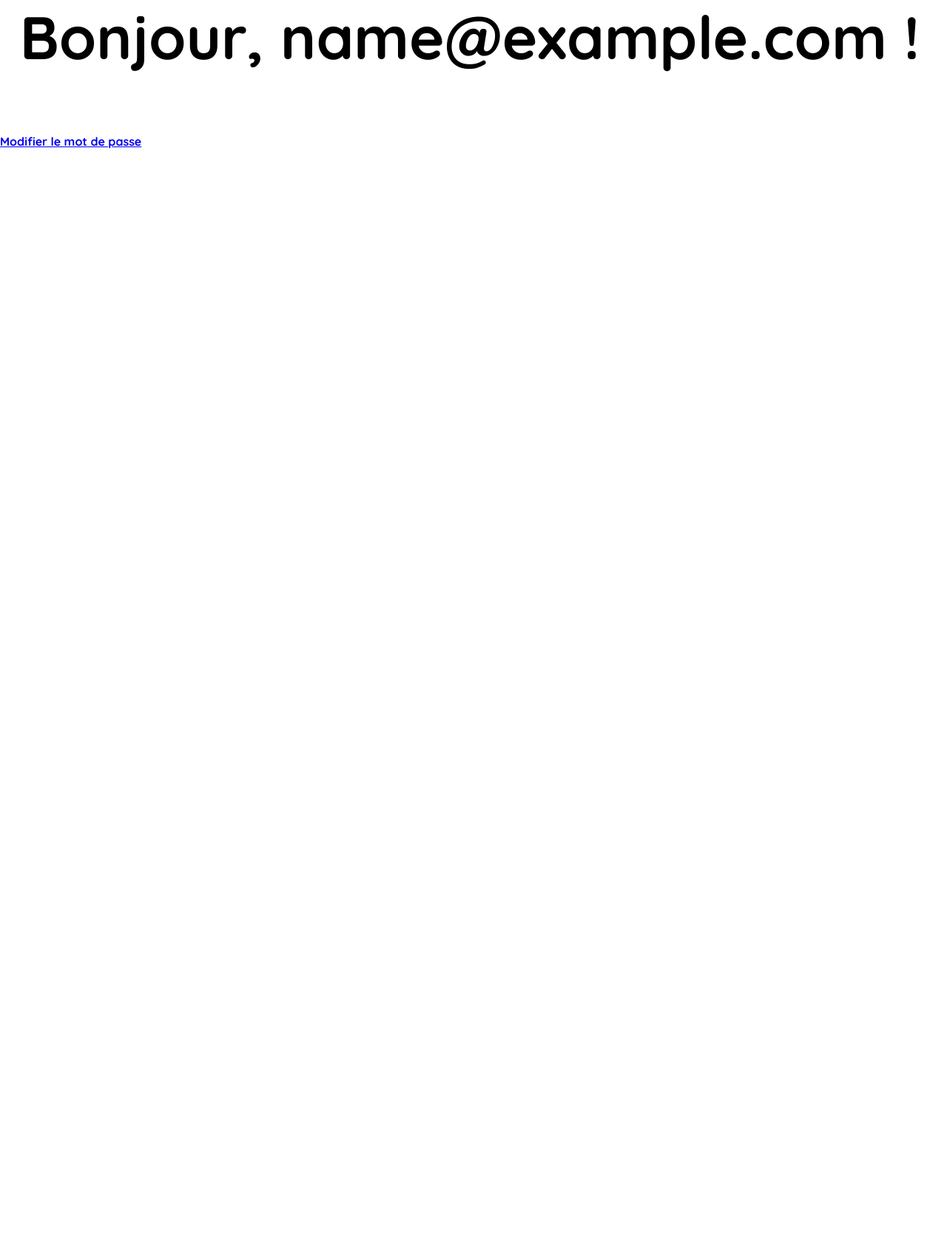
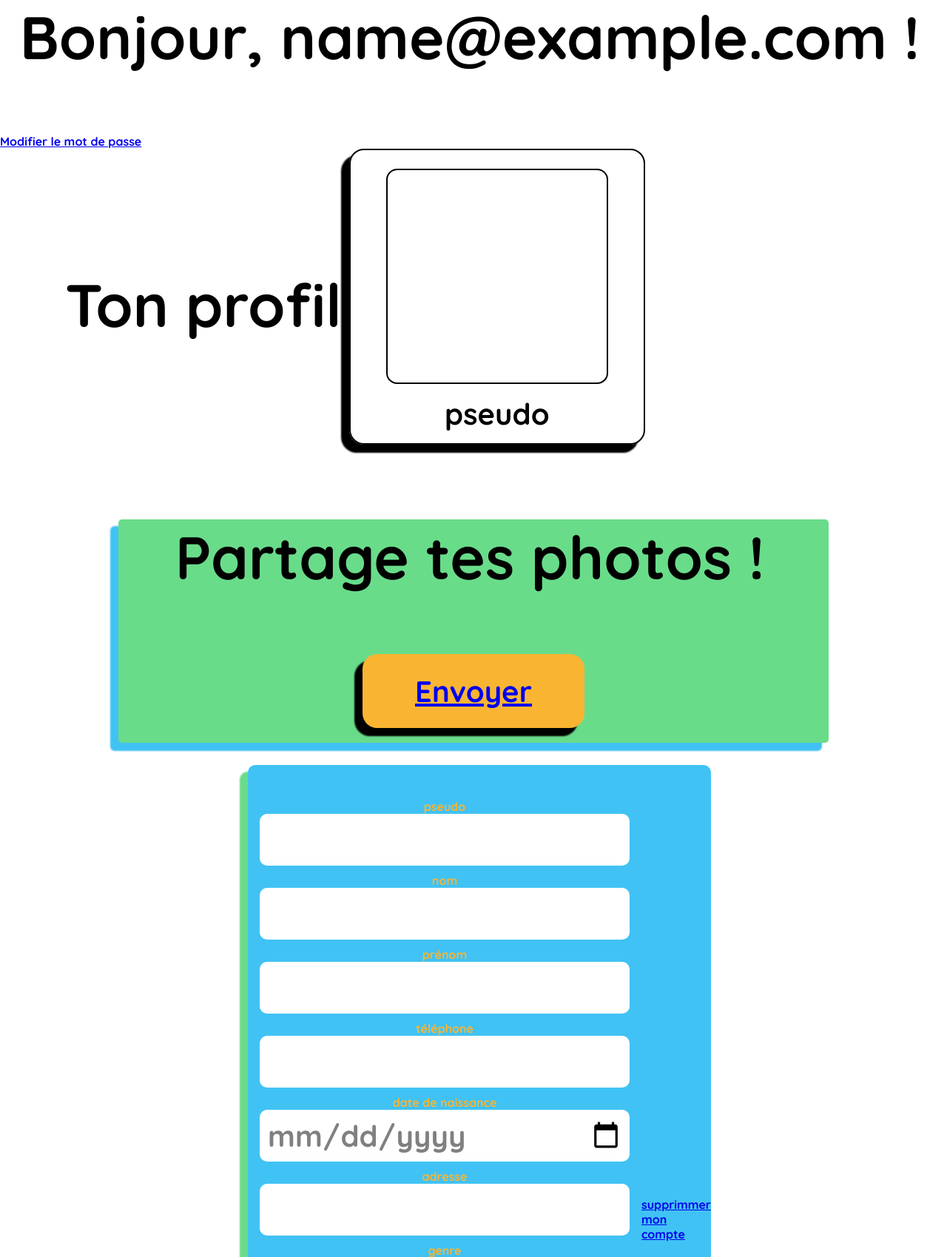
Before and after one commit to Loetitia27006/ecolotrip200, a PHP site: page /espace-user/account.php in a window 1280 px wide. Shown: the part 282-1981 px from the top of the page at 74% size. Before the commit the page ends 483 px from the top, so only its background shows below. Run offline with PHP 8.4, Linux system fonts and the light colour scheme; the visitor is signed in with stand-in values (Sample User, id 1); data that the repository does not hold is empty.

Commit message:
Add files via upload

```diff
--- a/espace_user/account.php
+++ b/espace_user/account.php
@@ -1,7 +1,7 @@
 
 <?php
 
-
+$title = 'profil';
 require 'includes/functions.php';
 
 only_logged();
@@ -14,5 +14,55 @@
 
 <a href="change-password.php">Modifier le mot de passe</a>
 
+<div class="profil">
+    <h1>Ton profil</h1>
+    <div class="profil-photo">
+        <div class="photouser"></div>
+        <div class="pseudouser">pseudo</div>
+    </div>
+</div>
 
-</form>
+<div class="partage">
+    <h1>Partage tes photos !</h1>
+    <p ><button type="submit"><a href="upload-images.php">Envoyer</a></button></p>
+</div>
+<div class="container">
+    <div class="form">
+    <form action="" method="post">
+        <label for="pseudo">pseudo</label>
+        <input type="text" name="pseudo" id="pseudo">
+
+        <label for="lastname">nom</label>
+        <input type="text" name="lastname" id="lastname">
+
+        <label for="firstname">prénom</label>
+        <input type="text" name="firstname" id="firstname">
+
+        <label for="phoneNumber">téléphone</label>
+        <input type="text" name="phoneNumber" id="phoneNumber">
+
+        <label for="dateOfBirth">date de naissance</label>
+        <input type="date" name="dateOfBirth" id="dateOfBirth">
+
+        <label for="address">adresse</label>
+        <input type="text" name="address" id="address">
+
+        <label for="gender">genre</label>
+        <input type="text" name="gender" id="gender">
+
+        <label for="email">email</label>
+        <input type="email" name="email" id="email">
+
+        <p>mot de passe</p><a href="change-password.php">modifier</a>
+        <p>gallerie photo perso : </p> <a href="gallery.php"><img src="" alt="">picto appareil photo</a>
+        <p>préférences </p> <a href="preferences.php">modifier</a>
+
+        <button type="submit">Enregister</button>
+
+    </form>
+
+        <a href="delete-account.php">supprimmer mon compte</a>
+</div>
+</div>
+
+<?php require_once "includes/footer.php"?>
```
